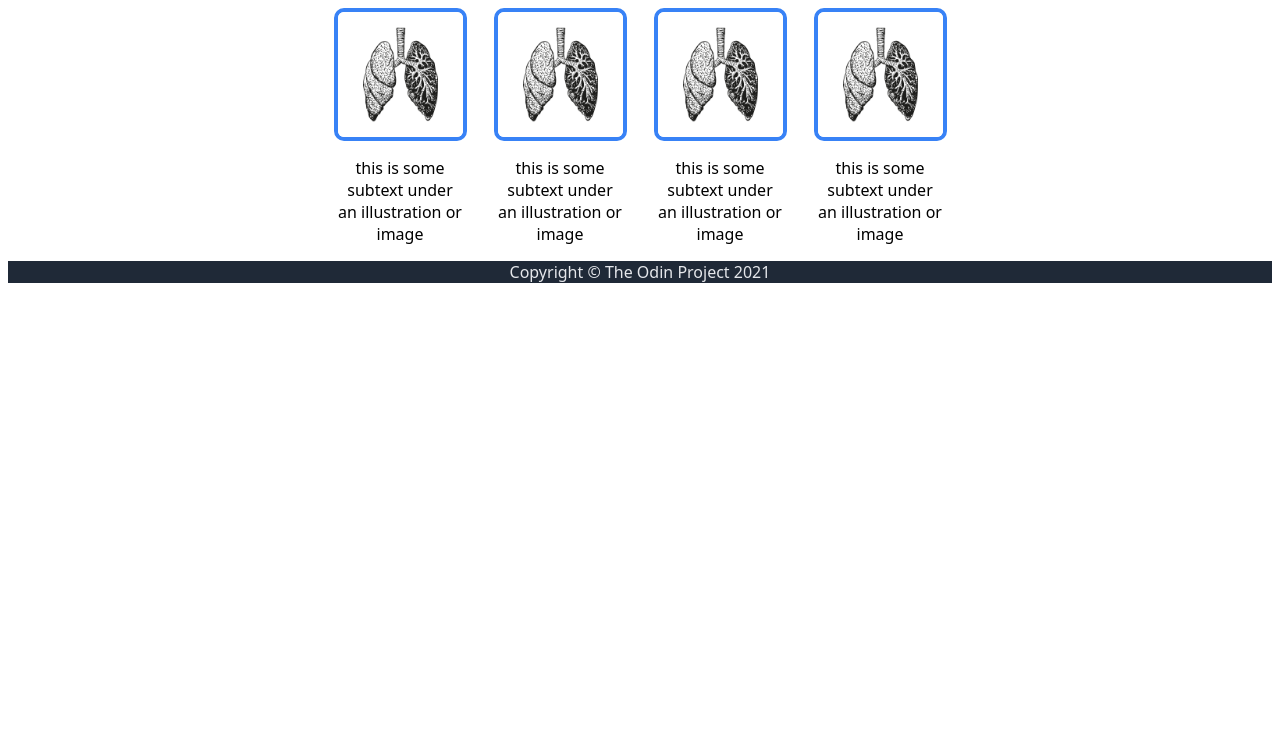
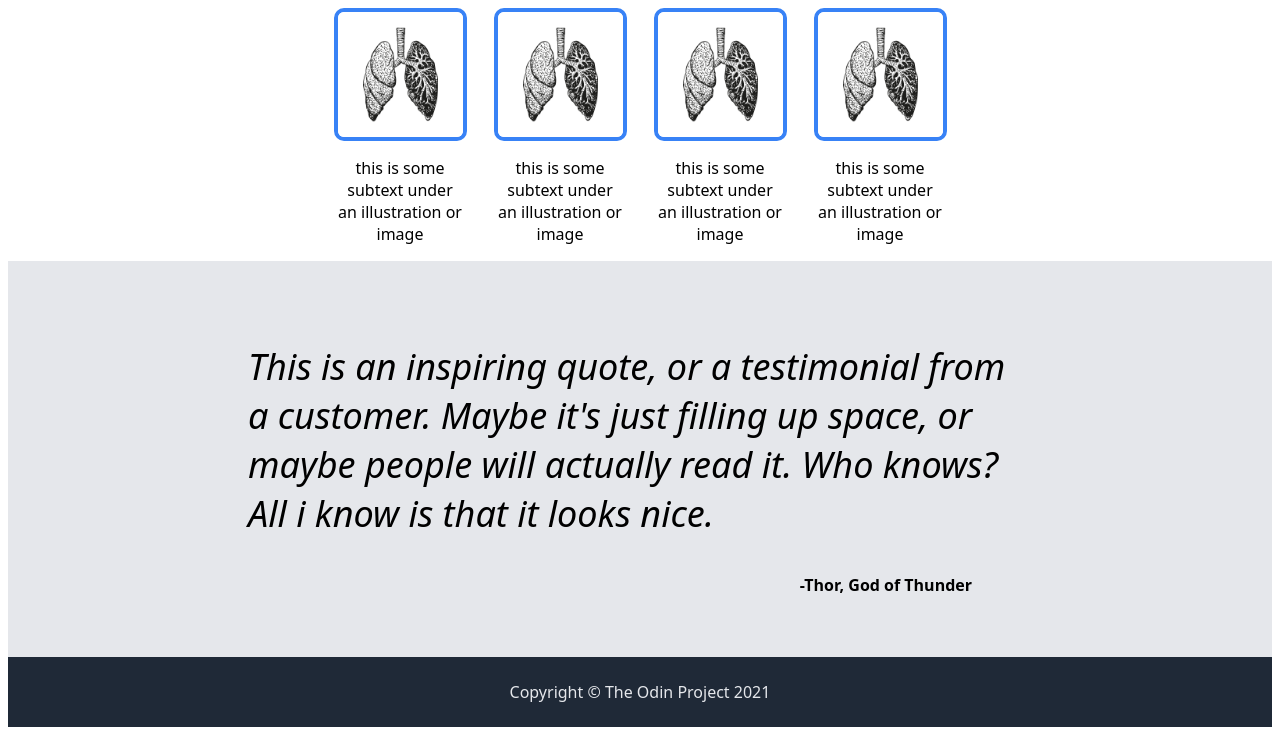
Before and after one commit to wolfy1313/odin-LandingPage, a plain HTML site: page index.html in a window 1280 px wide. Shown: the part 632-1367 px from the top of the page. Before the commit the page ends 923 px from the top, so only its background shows below. Drawn offline with Linux system fonts and the light colour scheme.

Commit message:
add quote section. position and style content.

```diff
--- a/index.html
+++ b/index.html
@@ -53,7 +53,12 @@
 
     </div>
     <div class="quote-section">
-
+      <div class="quote-paragraph">
+        <p><em>This is an inspiring quote, or a testimonial from a customer. Maybe it's just filling up space, or maybe people will actually read it. Who knows? All i know is that it looks nice.</em></p>
+      </div>
+      <div class="quote-attribution">
+        <p><strong>-Thor, God of Thunder</strong></p>
+      </div>
     </div>
     <div class="call-to-action-section">
 
--- a/style.css
+++ b/style.css
@@ -107,6 +107,22 @@ a, .hero-text {
   text-align: center;
 }
 
+.quote-section {
+  background-color: #e5e7eb;
+  padding: 45px 240px;
+}
+
+.quote-paragraph {
+  font-size: 36px;
+  font-style: italic;
+  font-weight: lighter;
+}
+
+.quote-attribution {
+  text-align: end;
+  padding: 0px 60px;
+}
+
 .footer {
   display: flex;
   justify-content: center;
@@ -115,4 +131,5 @@ a, .hero-text {
   color: #e5e7eb;
   flex-shrink: 0;
   margin: 0;
+  padding: 24px;
 }
```
